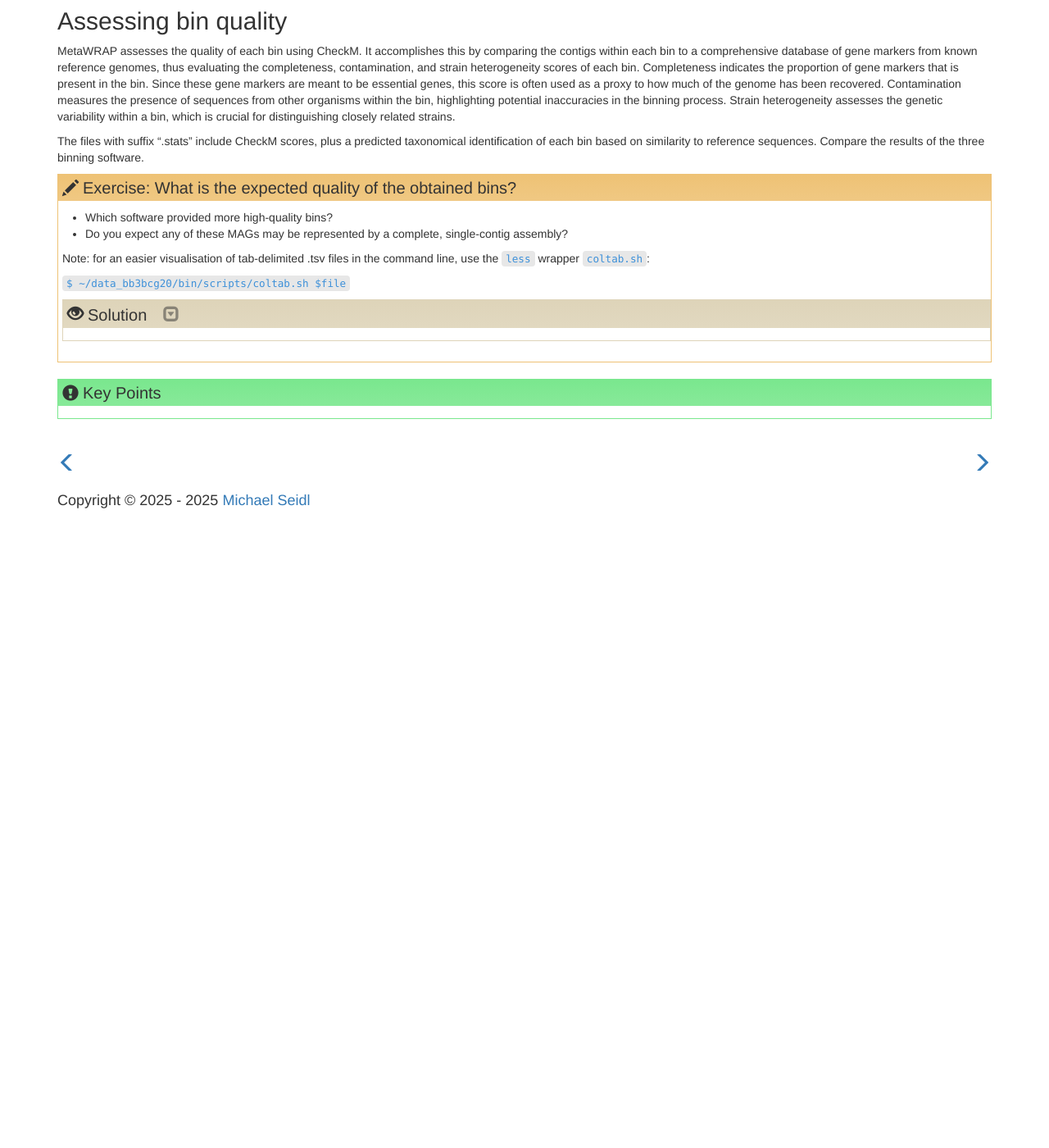
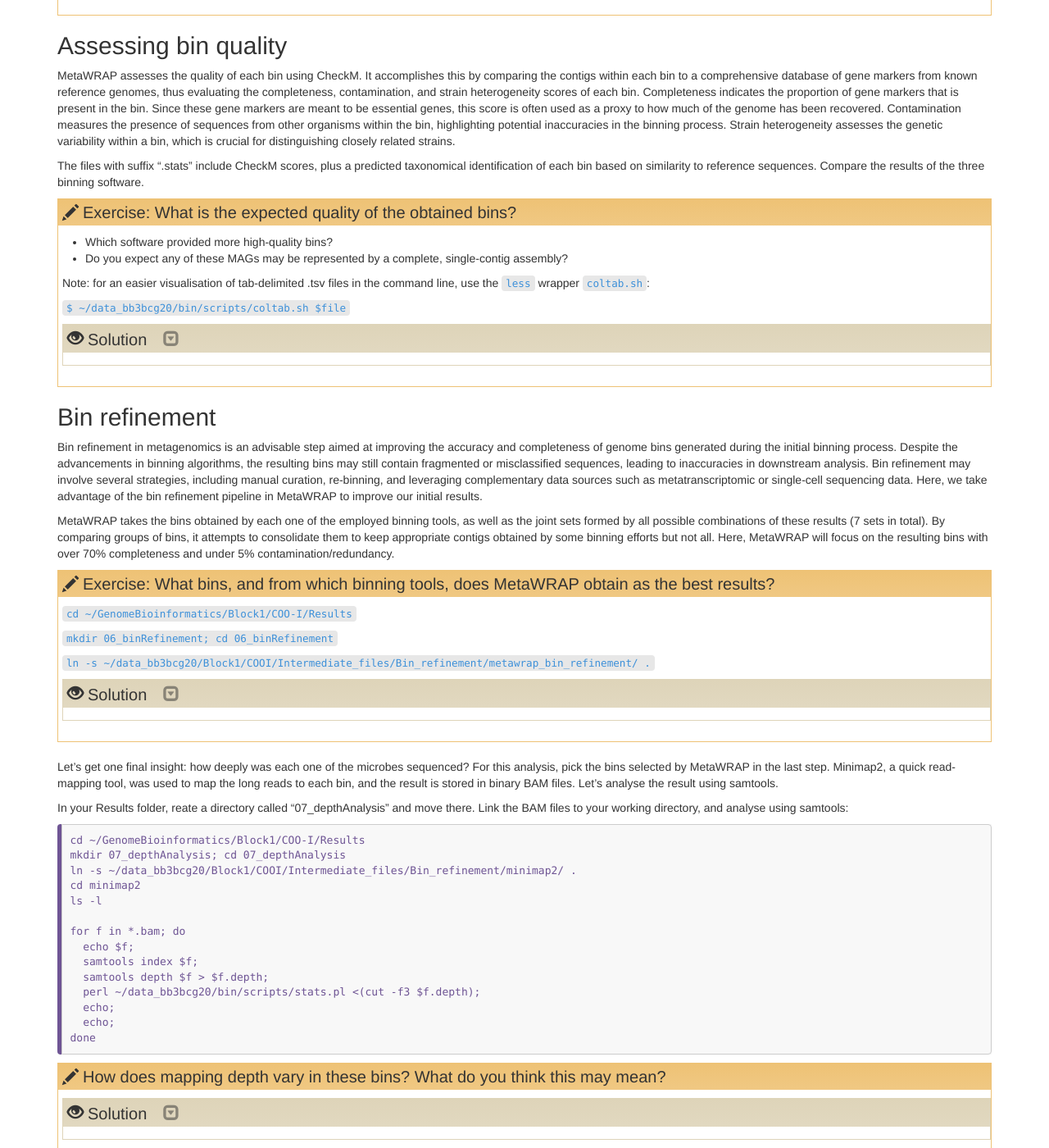
Before and after one commit to TeamMGE/GenomeBioinformaticsCourse, a Jekyll site: the page built from _episodes/14-COOI.md, in a window 1280 px wide and 1400 px high, scrolled down 719 px. Shown: the whole window at 82% size. Built offline with Jekyll 4.4.1, drawn with Linux system fonts in a browser that asks for light colours; before the commit the page ends 1349 px from its top, so only the background shows below that; some of the changed text lies outside the part shown.

Commit message:
Update 14-COOI.md

```diff
--- a/_episodes/14-COOI.md
+++ b/_episodes/14-COOI.md
@@ -14,7 +14,9 @@ objectives:
 
 Next, we need to classify these contigs into bins. To do this, multiple binning software are available.
 MetaWRAP includes a complex binning pipeline that employs multiple binning software and evaluates the results jointly.
-Unfortunately, again, most tools require long runtimes. To avoid this inconvenience, Metawrap was already ran,
+
+The runtime of MetaWrap depends strongly on the complexity of the input assemply. Here, again, you would need to wait for a large
+fraction of the COO to obtain these results. To avoid this inconvenience, Metawrap was already ran,
 employing the binning software Concoct, maxbin2 and metabat2. Again, fetch the results from the appropriate folder
 
 ~~~
@@ -69,3 +71,61 @@ similarity to reference sequences. Compare the results of the three binning soft
 >>
 > {: .solution}
 {: .challenge}
+
+
+## Bin refinement
+
+Bin refinement in metagenomics is an advisable step aimed at improving the accuracy and completeness of genome bins generated during the initial binning process. Despite the advancements in binning algorithms, the resulting bins may still contain fragmented or misclassified sequences, leading to inaccuracies in downstream analysis. Bin refinement may involve several strategies, including manual curation, re-binning, and leveraging complementary data sources such as metatranscriptomic or single-cell sequencing data. Here, we take advantage of the bin refinement pipeline in MetaWRAP to improve our initial results.
+
+MetaWRAP takes the bins obtained by each one of the employed binning tools, as well as the joint sets formed by all possible combinations of these results (7 sets in total). By comparing groups of bins, it attempts to consolidate them to keep appropriate contigs obtained by some binning efforts but not all. Here, MetaWRAP will focus on the resulting bins with over 70% completeness and under 5% contamination/redundancy.
+
+
+> ## Exercise: What bins, and from which binning tools, does MetaWRAP obtain as the best results?
+>
+> `cd ~/GenomeBioinformatics/Block1/COO-I/Results`
+>
+> `mkdir 06_binRefinement; cd 06_binRefinement`
+>
+> `ln -s ~/data_bb3bcg20/Block1/COOI/Intermediate_files/Bin_refinement/metawrap_bin_refinement/ .`
+>> ## Solution
+>> `~/data_bb3bcg20/bin/scripts/coltab.sh metawrap_70_10_bins.stat`
+>>
+>> Metawrap chose a solution including 4 bins, 2 of which come from binner A (Concoct) and 2 of which come from binner C (Maxbin2).
+>>
+> {: .solution}
+{: .challenge}
+
+Let’s get one final insight: how deeply was each one of the microbes sequenced?
+For this analysis, pick the bins selected by MetaWRAP in the last step.
+Minimap2, a quick read-mapping tool, was used to map the long reads to each bin,
+and the result is stored in binary BAM files. Let’s analyse the result using samtools.
+
+In your Results folder, reate a directory called “07_depthAnalysis” and move there.
+Link the BAM files to your working directory, and analyse using samtools:
+
+~~~
+cd ~/GenomeBioinformatics/Block1/COO-I/Results
+mkdir 07_depthAnalysis; cd 07_depthAnalysis
+ln -s ~/data_bb3bcg20/Block1/COOI/Intermediate_files/Bin_refinement/minimap2/ .
+cd minimap2
+ls -l
+
+for f in *.bam; do
+  echo $f;
+  samtools index $f;
+  samtools depth $f > $f.depth;
+  perl ~/data_bb3bcg20/bin/scripts/stats.pl <(cut -f3 $f.depth);
+  echo;
+  echo;
+done
+~~~
+{: .bash}
+
+> ## How does mapping depth vary in these bins? What do you think this may mean?
+>
+>> ## Solution
+>> Median mapping depth is higher for bins 2 and 3 (29-30X), somewhat lower for bin 1 (16X) and low for bin 4 (4X). This may
+>> represent different abundances in the sampled microbial community.
+>>
+> {: .solution}
+{: .challenge}
```
